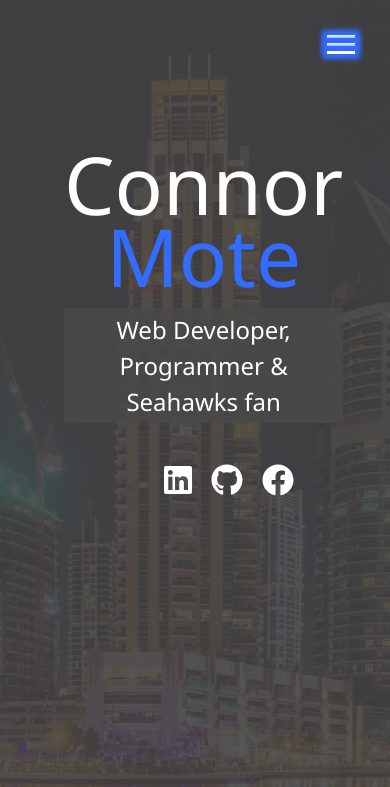
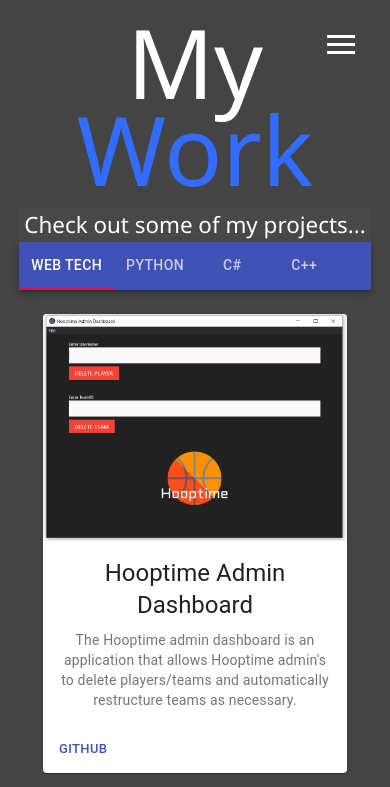
Before and after one commit to RslWlsn3/Portfolio-Website-React, a React (Create React App) app: page /#/MyWork in a window 390 px wide. Before the commit this address led to /. Shown: the top 787 px of the page. Built offline with nearby package versions, Linux system fonts and the light colour scheme.

Commit message:
Centered landing page items on mobile

```diff
--- a/package.json
+++ b/package.json
@@ -1,5 +1,5 @@
 {
-  "homepage": "http://RslWlsn3.github.io/Portfolio-Website-React",
+  "homepage": "https://RslWlsn3.github.io/Portfolio-Website-React",
   "name": "portfolio-website-react2",
   "version": "0.1.0",
   "private": true,
@@ -25,7 +25,8 @@
     "build": "react-scripts build",
     "test": "react-scripts test",
     "eject": "react-scripts eject",
-    "deploy": "dh-pages -d build"
+    "predeploy": "gh-pages -d build",
+    "deploy": "gh-pages -d build"
   },
   "eslintConfig": {
     "extends": "react-app"
--- a/scss/_config.scss
+++ b/scss/_config.scss
@@ -47,7 +47,7 @@ $background-opacity: 0.9;
   }
 }
 @mixin mediaMd {
-  @media screen and (max-width: 768px) {
+  @media screen and (min-width: 501px) and (max-width: 768px) {
     @content;
   }
 }
--- a/scss/_menu.scss
+++ b/scss/_menu.scss
@@ -100,7 +100,7 @@
     .portrait {
       width: 250px;
       height: 250px;
-      background: url('../img/portrait4.png');
+      background: url('../img/portrait3.png');
       border-radius: 50%;
       border: solid 3px $secondary-color;
     }
--- a/scss/_mobile.scss
+++ b/scss/_mobile.scss
@@ -1,13 +1,80 @@
 //Widescreens
 @include mediaSm {
+  .lg-heading {
+    line-height: 0.9;
+    margin-bottom: 1rem;
+    font-size: 1rem;
+  }
+
+  .menu-nav,
+  .menu-branding {
+    float: none;
+    width: 100%;
+    min-height: 0;
+
+    &.show {
+      transform: translate3d(0, 0, 0);
+    }
+  }
+
+  .menu-nav {
+    height: 75vh;
+    transform: translate3d(-100%, 0, 0);
+    font-size: 24px;
+    background: rgba(darken($primary-color, 5), 0.95);
+  }
+
+  .menu-branding {
+    height: 25vh;
+    transform: translate3d(100%, 0, 0);
+
+    .portrait {
+      background: url('../img/portrait_small.png');
+      width: 150px;
+      height: 150px;
+    }
+  }
+
+  .about-info {
+    grid-template-areas:
+      'bioimage'
+      'bio'
+      'job1'
+      'job2'
+      'job3';
+
+    grid-template-columns: 1fr;
+    .bio-image {
+      content: url('../img/portrait3.png');
+    }
+  }
+  .projects {
+    grid-template-columns: repeat(2, 1fr);
+  }
   main#home h1 {
-    margin-top: 10vh;
+    margin-top: 15vh;
     font-weight: 400;
-    //font-size: 3.5rem;
+    font-size: 5rem;
   }
-  // .projects {
-  //   grid-template-columns: 1fr;
-  // }
+  main {
+    padding: 1.2rem;
+    align-items: center;
+    text-align: center;
+
+    .sm-heading {
+      margin-bottom: 0rem;
+      padding: 0rem 0rem;
+      font-size: 1.4rem;
+    }
+  }
+  .icons {
+    width: 150px;
+    margin: 0 auto;
+    a {
+      float: left;
+
+    }
+  }
 }
 
 //Desktops & Laptops
--- a/scss/main.scss
+++ b/scss/main.scss
@@ -26,14 +26,12 @@ h3 {
   }
 
   &.sm-heading {
-    margin-bottom: 2rem;
+    //margin-bottom: 2rem;
     padding: 0.2rem 1rem;
     background: rgba(lighten($primary-color, 2), 0.85);
   }
 }
-// h1 {
-//   font-weight: 500;
-// }
+
 
 .seahawk-color {
   &:hover {
@@ -63,20 +61,6 @@ main {
     100vh - 60px
   ); //This allows the footer to stay at the bottom (footer is 60px)
   //height: 100%;
-  .icons {
-    margin: 1rem;
-
-    a {
-      padding: 0.6rem;
-      float: left; //This prevents the icon from moving left?
-    }
-
-    .fab:hover {
-      transform: scale(1.12);
-      color: $secondary-color;
-      @include easeOut();
-    }
-  }
 
   &#home {
     overflow: hidden; //never have a scroll bar
@@ -85,6 +69,21 @@ main {
     h1 {
       margin-top: 20vh; //100vh in a page up and down, 100 vw left to right
     }
+  }
+}
+.icons {
+  margin: 1rem;
+  padding: 0rem;
+
+  a {
+    padding: 0.6rem;
+    float: left;
+  }
+
+  .fab:hover {
+    transform: scale(1.12);
+    color: $secondary-color;
+    @include easeOut();
   }
 }
 
--- a/src/components/layout/routing.js
+++ b/src/components/layout/routing.js
@@ -1,19 +1,20 @@
 import React from 'react';
-import { Switch, Route } from 'react-router-dom';
+import { HashRouter, Switch, Route } from 'react-router-dom';
 
 import AboutMe from '../pages/AboutMe';
 import MyWork from '../pages/MyWork';
 import HowToReachMe from '../pages/HowToReachMe';
 import LandingPage from '../pages/LandingPage';
 
-
 const Routing = () => (
+  <HashRouter>
     <Switch>
       <Route exact path="/" component={LandingPage} />
       <Route path="/AboutMe" component={AboutMe} />
       <Route path="/MyWork" component={MyWork} />
       <Route path="/HowToReachMe" component={HowToReachMe} />
     </Switch>
+  </HashRouter>
 );
 
 export default Routing;
--- a/src/components/pages/LandingPage.js
+++ b/src/components/pages/LandingPage.js
@@ -43,6 +43,7 @@ function LandingPage() {
           </a>
         </div>
       </main>
+
     </body>
   );
 }
--- a/src/css/main.css
+++ b/src/css/main.css
@@ -78,7 +78,7 @@
 .menu-branding .portrait {
   width: 250px;
   height: 250px;
-  background: url("../img/portrait4.png");
+  background: url("../img/portrait3.png");
   border-radius: 50%;
   border: solid 3px #336dff;
 }
@@ -166,7 +166,6 @@ h3.lg-heading {
 h1.sm-heading,
 h2.sm-heading,
 h3.sm-heading {
-  margin-bottom: 2rem;
   padding: 0.2rem 1rem;
   background: rgba(73, 73, 73, 0.85);
 }
@@ -195,18 +194,6 @@ main {
   padding: 4rem;
   min-height: calc( 100vh - 60px );
 }
-main .icons {
-  margin: 1rem;
-}
-main .icons a {
-  padding: 0.6rem;
-  float: left;
-}
-main .icons .fab:hover {
-  transform: scale(1.12);
-  color: #336dff;
-  transition: all 0.5s ease-out;
-}
 main#home {
   overflow: hidden;
   position: fixed;
@@ -214,6 +201,20 @@ main#home {
 }
 main#home h1 {
   margin-top: 20vh;
+}
+
+.icons {
+  margin: 1rem;
+  padding: 0rem;
+}
+.icons a {
+  padding: 0.6rem;
+  float: left;
+}
+.icons .fab:hover {
+  transform: scale(1.12);
+  color: #336dff;
+  transition: all 0.5s ease-out;
 }
 
 .about-info {
@@ -314,12 +315,78 @@ main#home h1 {
 }
 
 @media screen and (max-width: 500px) {
+  .lg-heading {
+    line-height: 0.9;
+    margin-bottom: 1rem;
+    font-size: 1rem;
+  }
+
+  .menu-nav,
+.menu-branding {
+    float: none;
+    width: 100%;
+    min-height: 0;
+  }
+  .menu-nav.show,
+.menu-branding.show {
+    transform: translate3d(0, 0, 0);
+  }
+
+  .menu-nav {
+    height: 75vh;
+    transform: translate3d(-100%, 0, 0);
+    font-size: 24px;
+    background: rgba(55, 55, 55, 0.95);
+  }
+
+  .menu-branding {
+    height: 25vh;
+    transform: translate3d(100%, 0, 0);
+  }
+  .menu-branding .portrait {
+    background: url("../img/portrait_small.png");
+    width: 150px;
+    height: 150px;
+  }
+
+  .about-info {
+    grid-template-areas: "bioimage" "bio" "job1" "job2" "job3";
+    grid-template-columns: 1fr;
+  }
+  .about-info .bio-image {
+    content: url("../img/portrait3.png");
+  }
+
+  .projects {
+    grid-template-columns: repeat(2, 1fr);
+  }
+
   main#home h1 {
-    margin-top: 10vh;
+    margin-top: 15vh;
     font-weight: 400;
+    font-size: 5rem;
+  }
+
+  main {
+    padding: 1.2rem;
+    align-items: center;
+    text-align: center;
+  }
+  main .sm-heading {
+    margin-bottom: 0rem;
+    padding: 0rem 0rem;
+    font-size: 1.4rem;
+  }
+
+  .icons {
+    width: 150px;
+    margin: 0 auto;
+  }
+  .icons a {
+    float: left;
   }
 }
-@media screen and (max-width: 768px) {
+@media screen and (min-width: 501px) and (max-width: 768px) {
   main {
     align-items: center;
     text-align: center;
--- a/src/index.js
+++ b/src/index.js
@@ -2,7 +2,7 @@ import React from 'react';
 import ReactDOM from 'react-dom';
 import './index.css';
 import App from './App';
-import * as serviceWorker from './serviceWorker';
+//import * as serviceWorker from './serviceWorker';
 import { BrowserRouter } from 'react-router-dom';
 
 ReactDOM.render(
@@ -17,4 +17,4 @@ ReactDOM.render(
 // If you want your app to work offline and load faster, you can change
 // unregister() to register() below. Note this comes with some pitfalls.
 // Learn more about service workers: https://bit.ly/CRA-PWA
-serviceWorker.unregister();
+//serviceWorker.unregister();
```
Also changed, not shown: 23 other files (tests, documents, lock files or other folders). Lines whose indentation alone changed are shown as unchanged.
